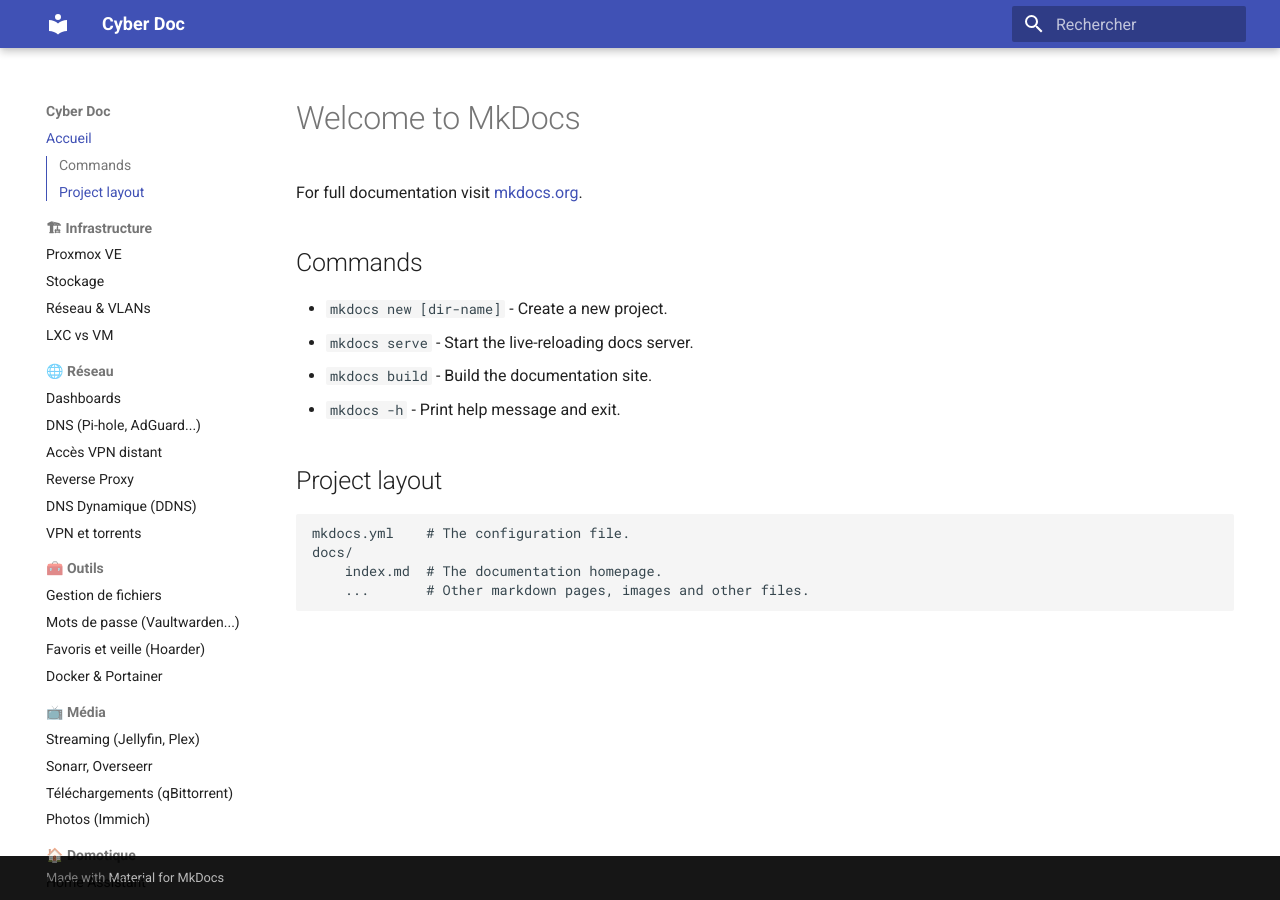
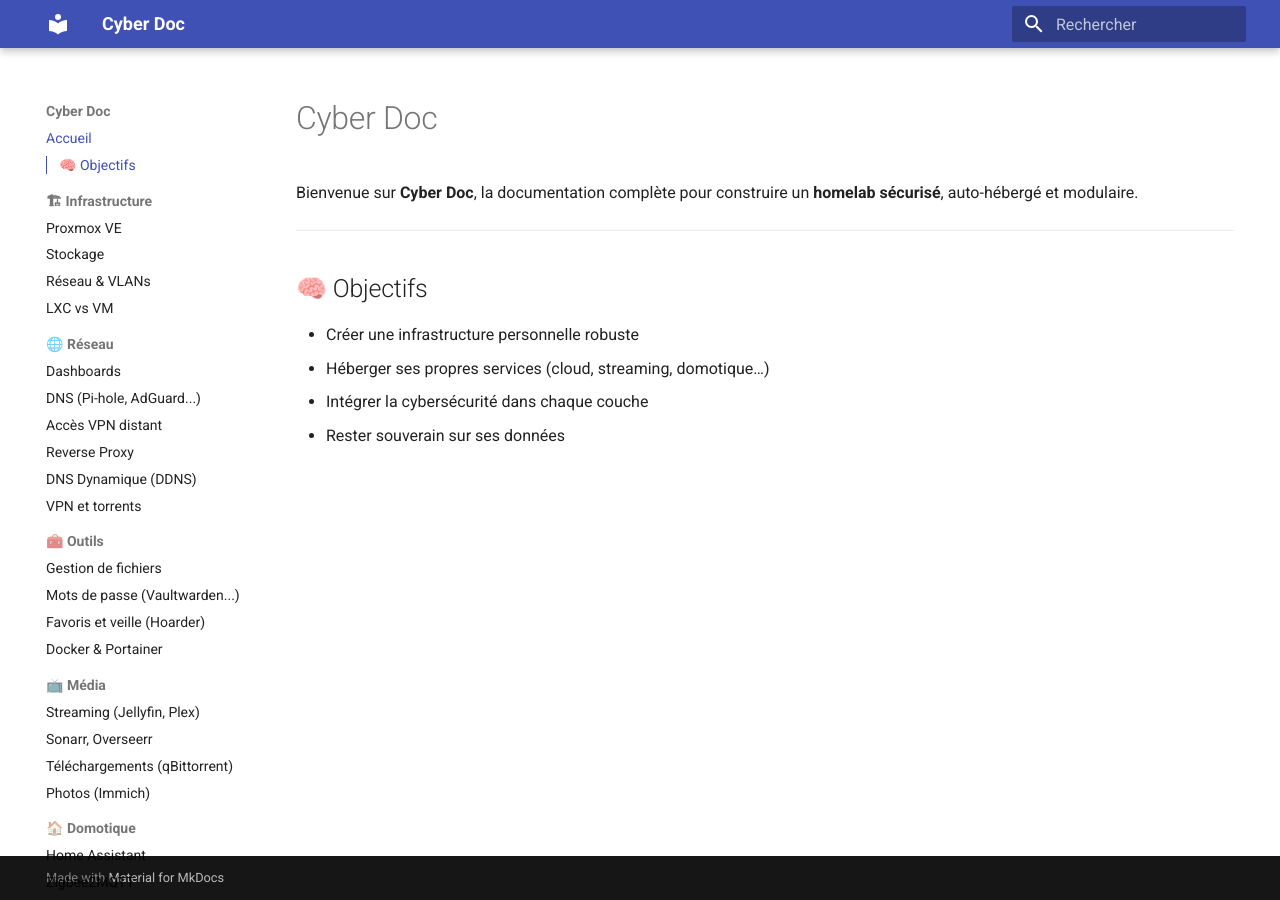
Before and after one commit to krhsaay/homelab-docs, an MkDocs documentation site: the page built from docs/index.md, in a window 1280 px wide. Built offline with MkDocs 1.6.1 and Material for MkDocs 9.7.7, drawn with Linux system fonts in a browser that asks for light colours.

Commit message:
Clean Accueil content

```diff
--- a/docs/index.md
+++ b/docs/index.md
@@ -1,17 +1,12 @@
-# Welcome to MkDocs
+# Cyber Doc
 
-For full documentation visit [mkdocs.org](https://www.mkdocs.org).
+Bienvenue sur **Cyber Doc**, la documentation complète pour construire un **homelab sécurisé**, auto-hébergé et modulaire.
 
-## Commands
+---
 
-* `mkdocs new [dir-name]` - Create a new project.
-* `mkdocs serve` - Start the live-reloading docs server.
-* `mkdocs build` - Build the documentation site.
-* `mkdocs -h` - Print help message and exit.
+## 🧠 Objectifs
 
-## Project layout
-
-    mkdocs.yml    # The configuration file.
-    docs/
-        index.md  # The documentation homepage.
-        ...       # Other markdown pages, images and other files.
+- Créer une infrastructure personnelle robuste
+- Héberger ses propres services (cloud, streaming, domotique…)
+- Intégrer la cybersécurité dans chaque couche
+- Rester souverain sur ses données
```
